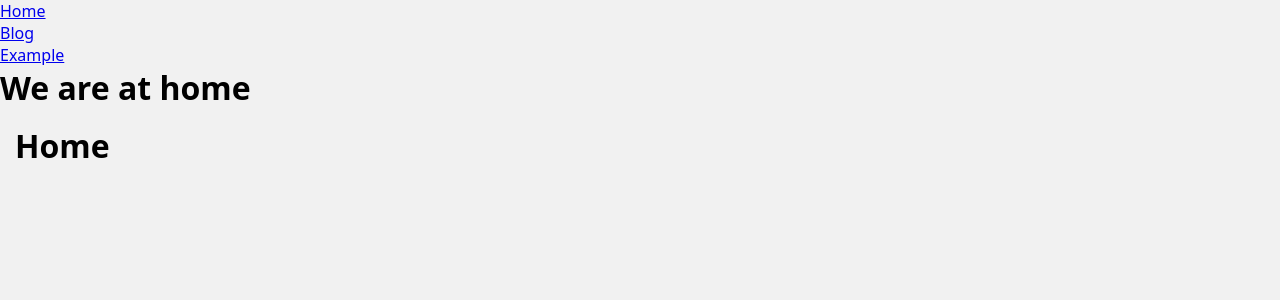
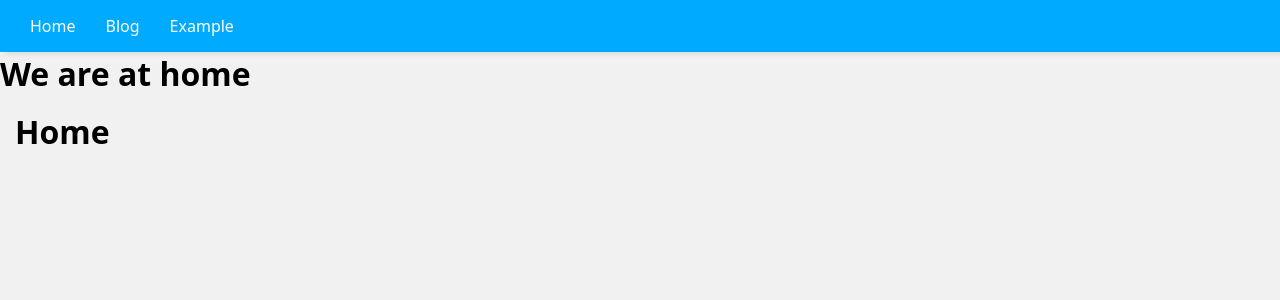
Before and after one commit to SilvanoMarini/django_learning_lab, a Django app: page / in a window 1280 px wide. Shown: the top 300 px of the page. Run offline with Django 5.2, Linux system fonts and the light colour scheme.

Commit message:
feat: add CSS styling for navigation menu

```diff
--- a/django_learning_lab/base/global/partials/menu.html
+++ b/django_learning_lab/base/global/partials/menu.html
@@ -1,5 +1,5 @@
-<nav>
-  <ul>
+<nav class="menu">
+  <ul class="menu__links">
     <li>
       <a href="{% url 'home:home' %}">Home</a>
     </li>
--- a/django_learning_lab/base/static/global/css/styles.css
+++ b/django_learning_lab/base/static/global/css/styles.css
@@ -18,6 +18,21 @@ body {
     Oxygen, Ubuntu, Cantarell, 'Open Sans', 'Helvetica Neue', sans-serif;
 }
 
+a {
+  text-decoration: none;
+  color: rgb(0, 170, 255)
+}
+
+a:hover {
+  text-decoration: underline;
+}
+
+.menu__links a:hover {
+  background-color: rgba(0, 0, 0, 0.1);
+  transition: all 0.3s ease-in-out;
+}
+
+
 .content {
   display: grid;
   gap: 1.5rem;
@@ -30,6 +45,26 @@ body {
   box-shadow: 5px 2px 5px rgba(0, 0, 0, 10%);
 }
 
+.menu {
+  background-color: rgb(0, 170, 255);
+  padding: 0 1.5rem;
+  color: white;
+  box-shadow: 5px 2px 5px rgba(0, 0, 0, 10%);
+}
+
+.menu__links {
+  list-style: none;
+  display: flex;
+  /* gap: 1.5rem; */
+}
+
+.menu__links a {
+  color: white;
+  padding: 1.5rem;
+  display: block;
+  text-decoration: none;
+}
+
 @media (min-width: 600px) {
   .content:not(:has(.single-post)) {
     grid-template-columns: repeat(auto-fill, minmax(32rem, 1fr));
```
